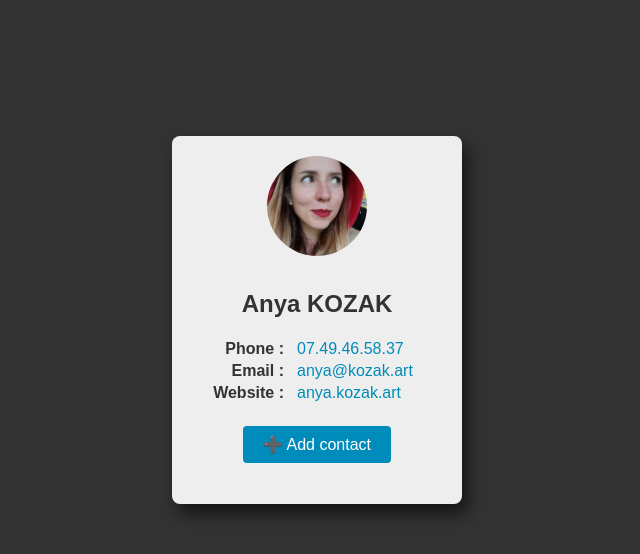
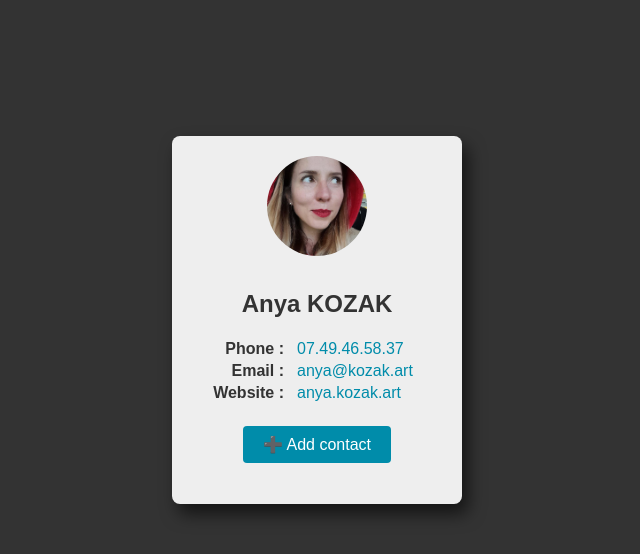
Before and after one commit to kozakart/anyakozakart.github.io, a plain HTML site: page contact/index.html in a window 1280 px wide. Shown: the whole page, without its empty margins (323-963 px from the left). Drawn offline with Linux system fonts and the light colour scheme.

Commit message:
Color changes

```diff
--- a/contact/index.html
+++ b/contact/index.html
@@ -43,11 +43,11 @@
             text-align: left;
         }
         a {
-            color: #008CBA;
+            color: #008caa;
             text-decoration: none;
         }
         .download-button {
-            background-color: #008CBA;
+            background-color: #008caa;
             color: #fff;
             padding: 10px 20px;
             border: none;
```
